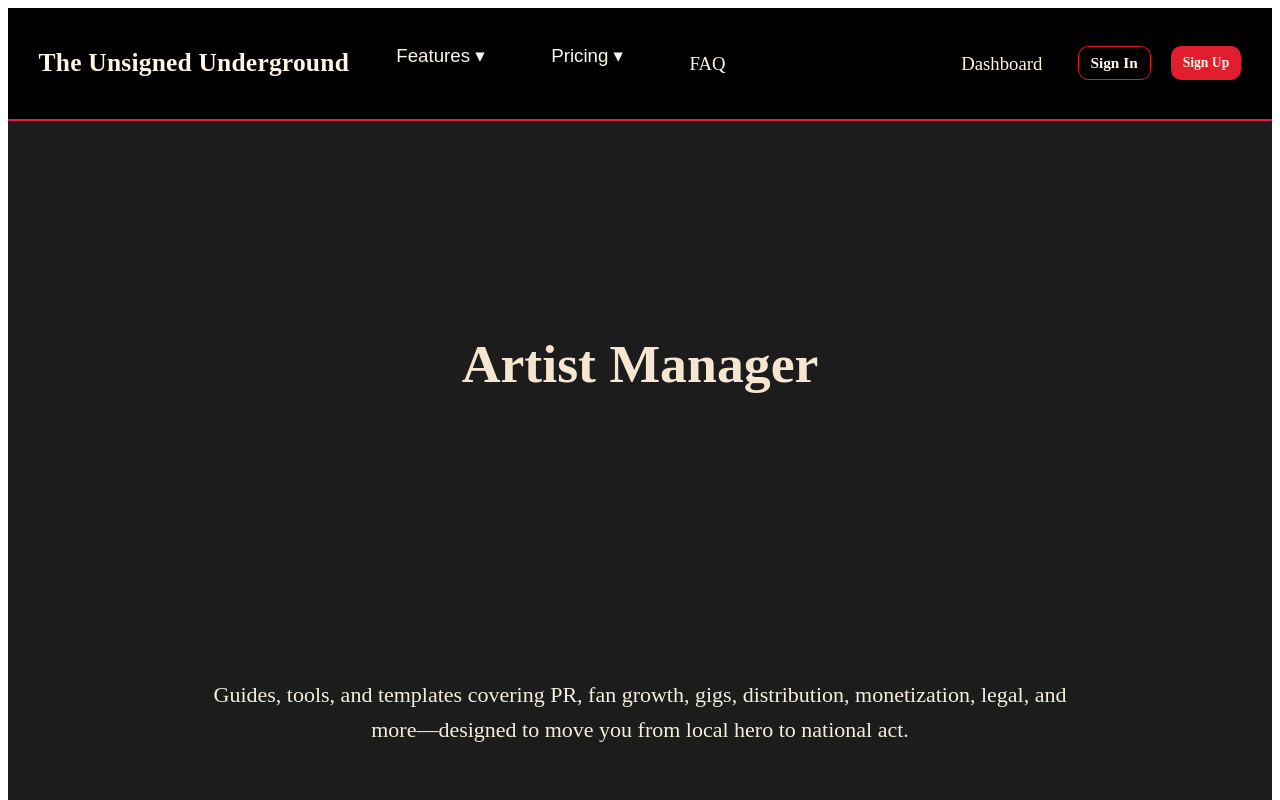
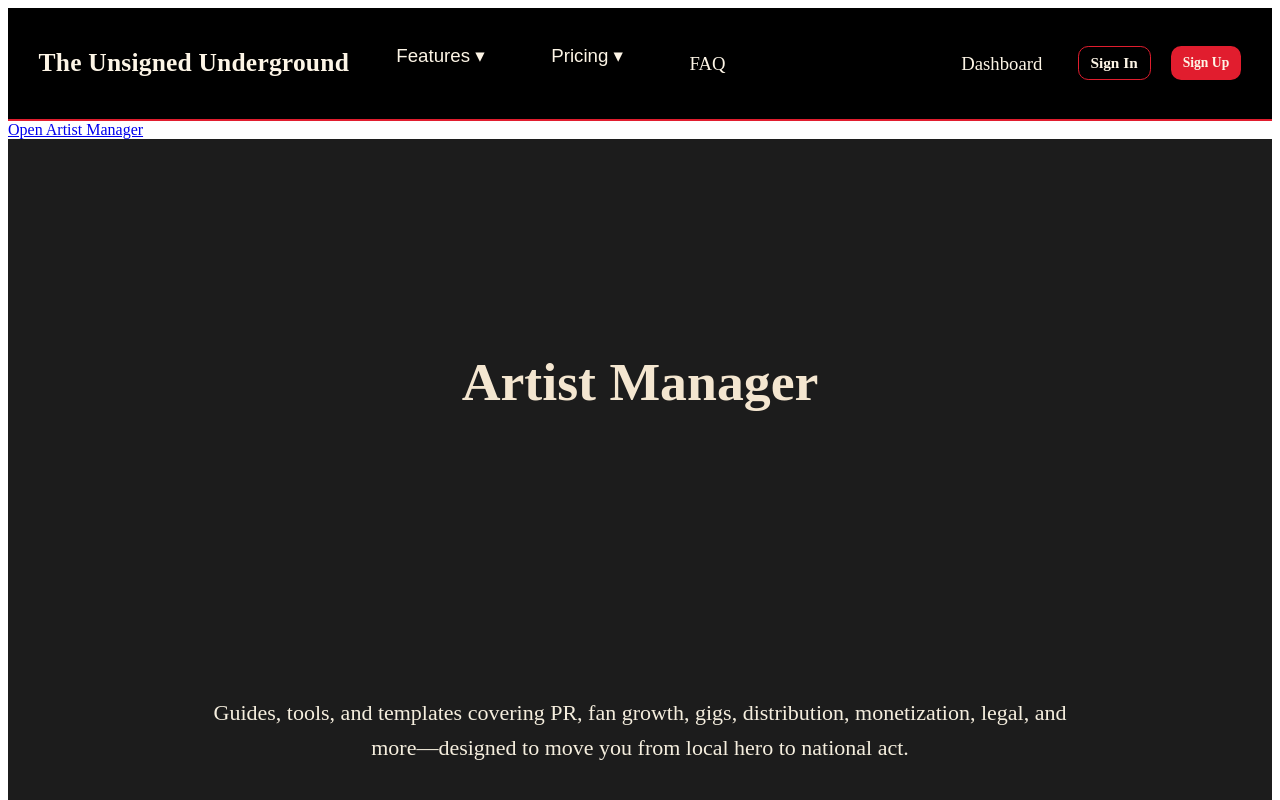
Before and after one commit to theunsignedunderground/uu-main-site, a Next.js app: page /manager in a window 1280 px wide. Shown: the top 800 px of the page. Built offline with nearby package versions, Linux system fonts and the light colour scheme; no server answers.

Commit message:
Update manager.js

```diff
--- a/pages/manager.js
+++ b/pages/manager.js
@@ -13,6 +13,8 @@ export default function ArtistManager() {
           content="Guides, tools, and templates across release strategy, PR, gigs, distribution, monetization, and more."
         />
       </Head>
+
+<a className="btn solid" href="/dashboard/artist-manager">Open Artist Manager</a>
 
       <main>
         <section className="hero">
```
